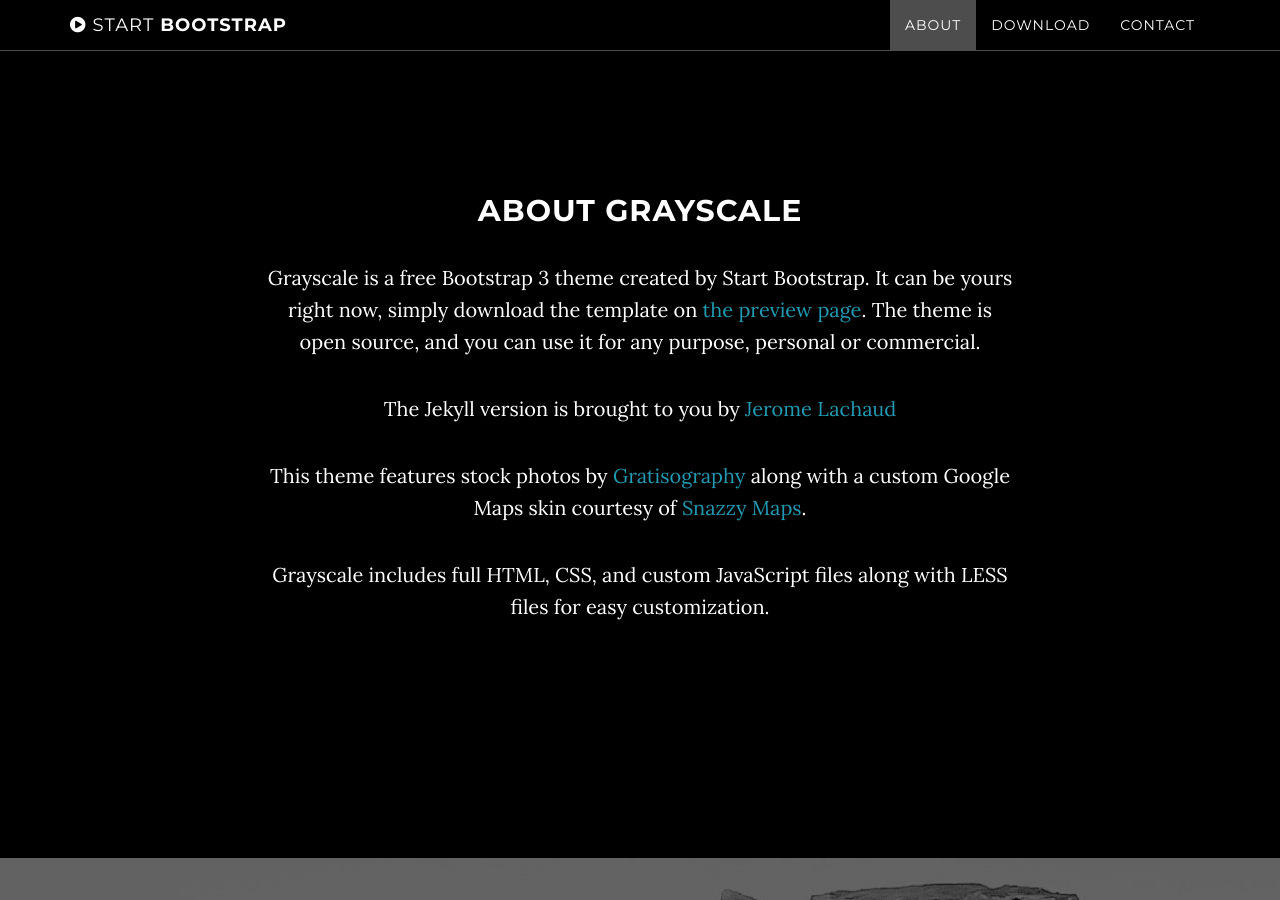
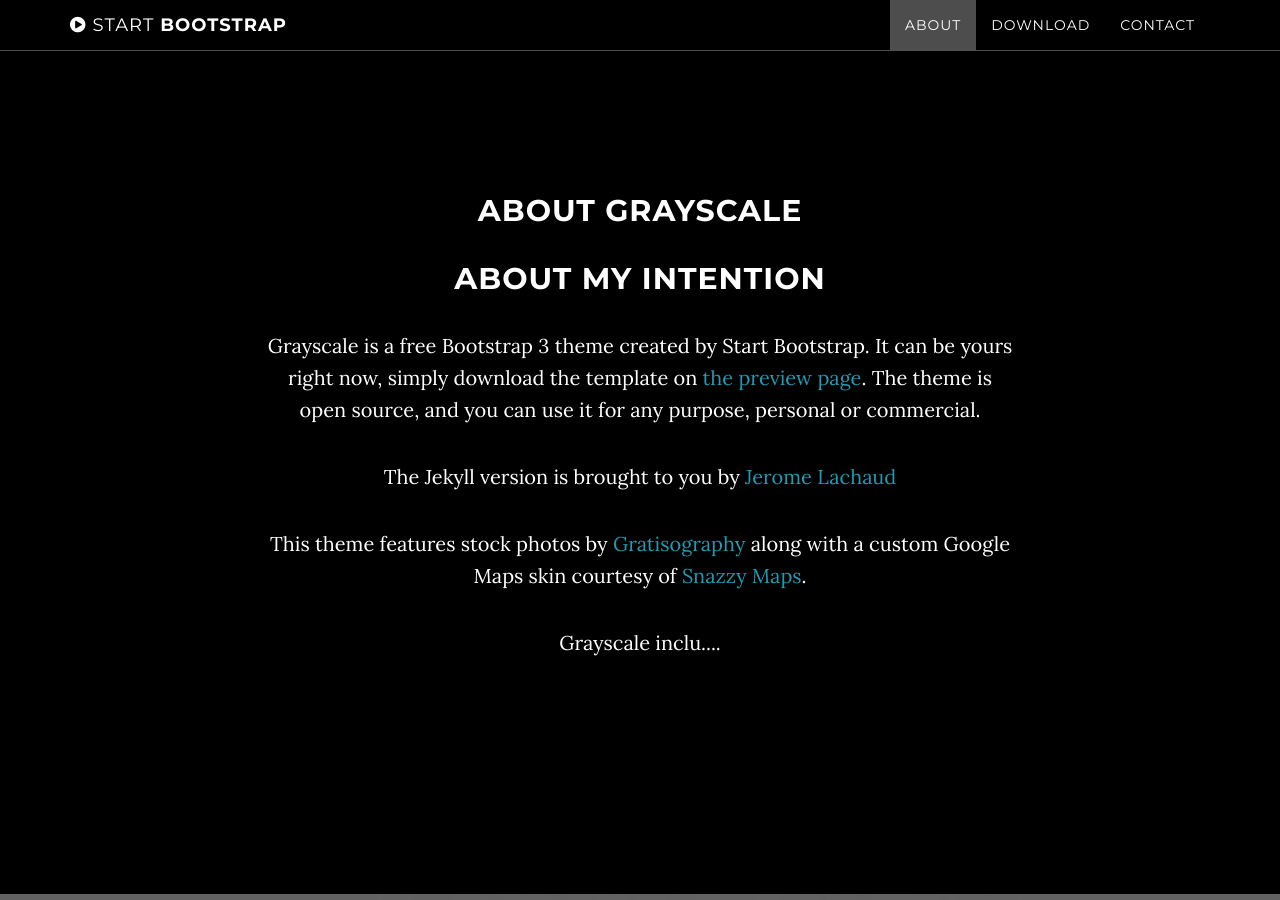
Before and after one commit to LBCMontreal/LaBelleCompagnie, a Jekyll site: the page built from index.html, in a window 1280 px wide and 900 px high, scrolled down 906 px. Built offline with Jekyll 4.4.1, drawn with Linux system fonts in a browser that asks for light colours.

Commit message:
Update about.html

```diff
--- a/_includes/about.html
+++ b/_includes/about.html
@@ -3,10 +3,11 @@
         <div class="row">
             <div class="col-lg-8 col-lg-offset-2">
                 <h2>About Grayscale</h2>
+                <h2>About My intention</h2>
                 <p>Grayscale is a free Bootstrap 3 theme created by Start Bootstrap. It can be yours right now, simply download the template on <a href="http://startbootstrap.com/template-overviews/grayscale/">the preview page</a>. The theme is open source, and you can use it for any purpose, personal or commercial.</p>
                 <p>The Jekyll version is brought to you by <a href="https://github.com/jeromelachaud">Jerome Lachaud</a></p>
                 <p>This theme features stock photos by <a href="http://gratisography.com/">Gratisography</a> along with a custom Google Maps skin courtesy of <a href="http://snazzymaps.com/">Snazzy Maps</a>.</p>
-                <p>Grayscale includes full HTML, CSS, and custom JavaScript files along with LESS files for easy customization.</p>
+                <p>Grayscale inclu....</p>
             </div>
         </div>
     </section>
```
